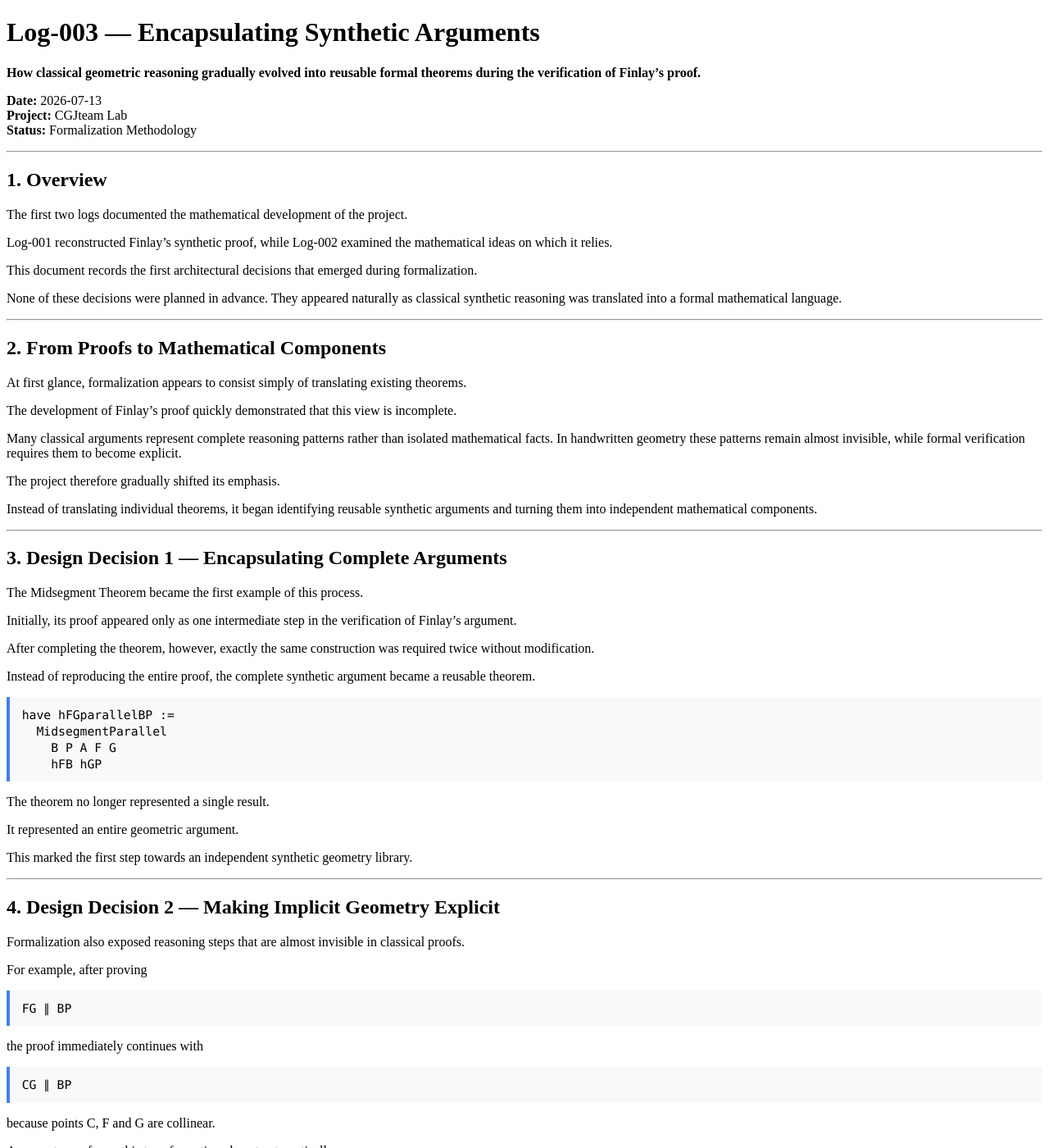
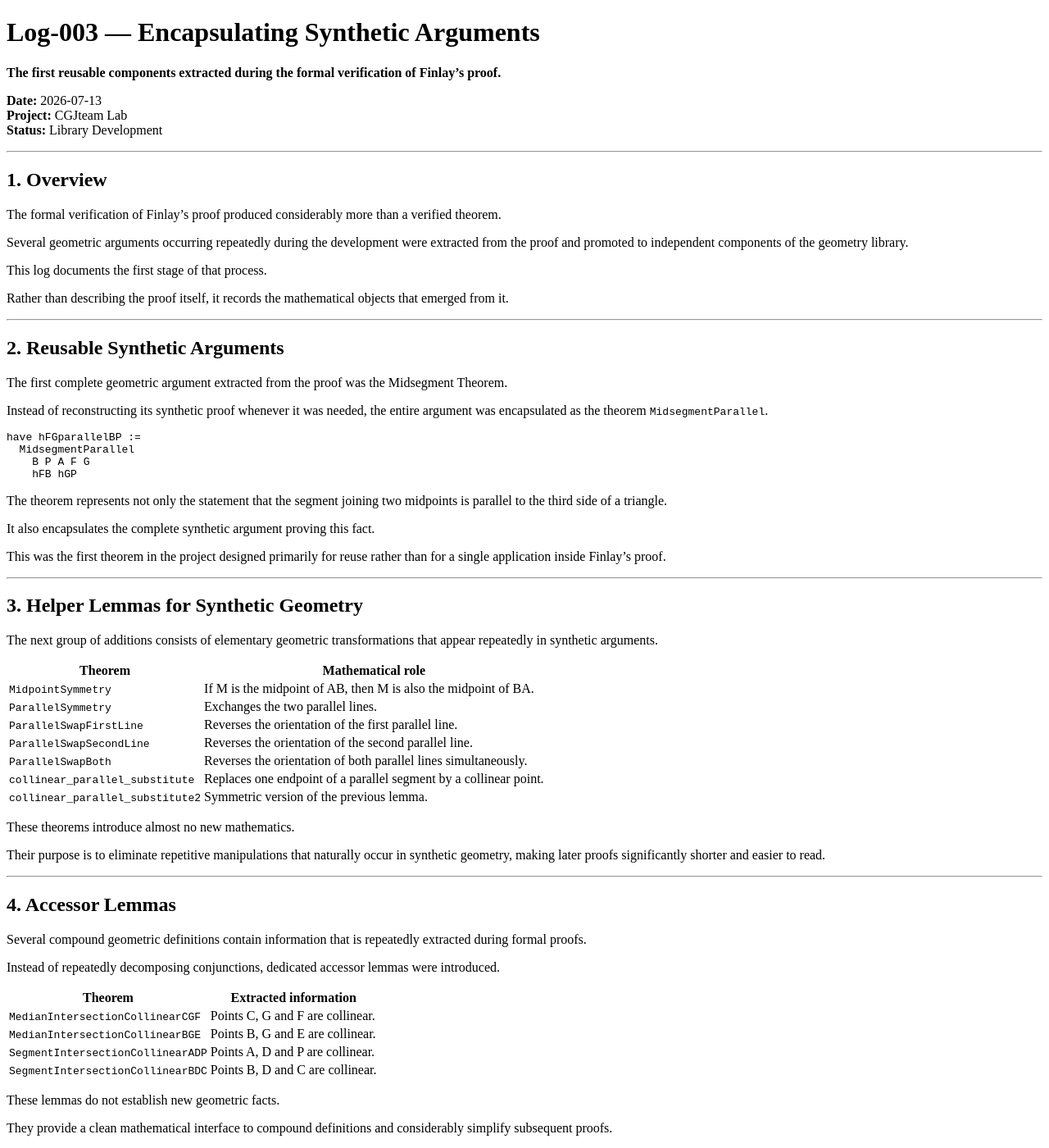
Before and after one commit to cgjteam/cgjteam.github.io, a Jekyll site: the page built from log-003.md, in a window 1280 px wide and 1400 px high. Shown: the whole window at 82% size. Built offline with Jekyll 4.4.1, drawn with Linux system fonts in a browser that asks for light colours; comment, search, counter and statistics services are not loaded; our own code applies the rules of GitHub Pages for plain Markdown files; some of the changed text lies outside the part shown.

Commit message:
Update log-003.md

````diff
--- a/log-003.md
+++ b/log-003.md
@@ -4,152 +4,152 @@
 
 # Log-003 — Encapsulating Synthetic Arguments
 
-**How classical geometric reasoning gradually evolved into reusable formal theorems during the verification of Finlay's proof.**
+**The first reusable components extracted during the formal verification of Finlay's proof.**
 
 **Date:** 2026-07-13
 **Project:** CGJteam Lab
-**Status:** Formalization Methodology
+**Status:** Library Development
 
 ---
 
 ## 1. Overview
 
-The first two logs documented the mathematical development of the project.
+The formal verification of Finlay's proof produced considerably more than a verified theorem.
 
-Log-001 reconstructed Finlay's synthetic proof, while Log-002 examined the mathematical ideas on which it relies.
+Several geometric arguments occurring repeatedly during the development were extracted from the proof and promoted to independent components of the geometry library.
 
-This document records the first architectural decisions that emerged during formalization.
+This log documents the first stage of that process.
 
-None of these decisions were planned in advance. They appeared naturally as classical synthetic reasoning was translated into a formal mathematical language.
+Rather than describing the proof itself, it records the mathematical objects that emerged from it.
 
 ---
 
-## 2. From Proofs to Mathematical Components
+## 2. Reusable Synthetic Arguments
 
-At first glance, formalization appears to consist simply of translating existing theorems.
+The first complete geometric argument extracted from the proof was the Midsegment Theorem.
 
-The development of Finlay's proof quickly demonstrated that this view is incomplete.
+Instead of reconstructing its synthetic proof whenever it was needed, the entire argument was encapsulated as the theorem `MidsegmentParallel`.
 
-Many classical arguments represent complete reasoning patterns rather than isolated mathematical facts. In handwritten geometry these patterns remain almost invisible, while formal verification requires them to become explicit.
-
-The project therefore gradually shifted its emphasis.
-
-Instead of translating individual theorems, it began identifying reusable synthetic arguments and turning them into independent mathematical components.
-
----
-
-## 3. Design Decision 1 — Encapsulating Complete Arguments
-
-The Midsegment Theorem became the first example of this process.
-
-Initially, its proof appeared only as one intermediate step in the verification of Finlay's argument.
-
-After completing the theorem, however, exactly the same construction was required twice without modification.
-
-Instead of reproducing the entire proof, the complete synthetic argument became a reusable theorem.
-
-<pre class="formal">
+```lean
 have hFGparallelBP :=
   MidsegmentParallel
     B P A F G
     hFB hGP
-</pre>
+```
 
-The theorem no longer represented a single result.
+The theorem represents not only the statement that the segment joining two midpoints is parallel to the third side of a triangle.
 
-It represented an entire geometric argument.
+It also encapsulates the complete synthetic argument proving this fact.
 
-This marked the first step towards an independent synthetic geometry library.
+This was the first theorem in the project designed primarily for reuse rather than for a single application inside Finlay's proof.
 
 ---
 
-## 4. Design Decision 2 — Making Implicit Geometry Explicit
+## 3. Helper Lemmas for Synthetic Geometry
 
-Formalization also exposed reasoning steps that are almost invisible in classical proofs.
+The next group of additions consists of elementary geometric transformations that appear repeatedly in synthetic arguments.
 
-For example, after proving
+| Theorem | Mathematical role |
+|---------|-------------------|
+| `MidpointSymmetry` | If M is the midpoint of AB, then M is also the midpoint of BA. |
+| `ParallelSymmetry` | Exchanges the two parallel lines. |
+| `ParallelSwapFirstLine` | Reverses the orientation of the first parallel line. |
+| `ParallelSwapSecondLine` | Reverses the orientation of the second parallel line. |
+| `ParallelSwapBoth` | Reverses the orientation of both parallel lines simultaneously. |
+| `collinear_parallel_substitute` | Replaces one endpoint of a parallel segment by a collinear point. |
+| `collinear_parallel_substitute2` | Symmetric version of the previous lemma. |
 
-<pre class="formal">
-FG ∥ BP
-</pre>
+These theorems introduce almost no new mathematics.
 
-the proof immediately continues with
-
-<pre class="formal">
-CG ∥ BP
-</pre>
-
-because points C, F and G are collinear.
-
-A geometer performs this transformation almost automatically.
-
-Formal verification required the transformation itself to become an independent theorem.
-
-<pre class="formal">
-have hCGparallelBP :=
-  collinear_parallel_substitute
-    F G C B P
-    ...
-</pre>
-
-Many similar lemmas gradually appeared.
-
-Although individually elementary, together they formed the connective layer joining the principal geometric theorems.
+Their purpose is to eliminate repetitive manipulations that naturally occur in synthetic geometry, making later proofs significantly shorter and easier to read.
 
 ---
 
-## 5. Design Decision 3 — Naming by Mathematics
+## 4. Accessor Lemmas
 
-Another important decision concerned theorem names.
+Several compound geometric definitions contain information that is repeatedly extracted during formal proofs.
 
-The earliest names naturally reflected the history of development.
+Instead of repeatedly decomposing conjunctions, dedicated accessor lemmas were introduced.
 
-<pre class="formal">
--- Early version
+| Theorem | Extracted information |
+|---------|-----------------------|
+| `MedianIntersectionCollinearCGF` | Points C, G and F are collinear. |
+| `MedianIntersectionCollinearBGE` | Points B, G and E are collinear. |
+| `SegmentIntersectionCollinearADP` | Points A, D and P are collinear. |
+| `SegmentIntersectionCollinearBDC` | Points B, D and C are collinear. |
 
-FinlayParallelogramStep
+These lemmas do not establish new geometric facts.
 
--- Current version
-
-ParallelogramDiagonalMidpoint
-</pre>
-
-The first name described where the theorem had been discovered.
-
-The second described where it belongs mathematically.
-
-This principle was gradually adopted throughout the library.
-
-As a consequence, the structure of the code increasingly reflected the structure of geometry rather than the chronology of the project.
+They provide a clean mathematical interface to compound definitions and considerably simplify subsequent proofs.
 
 ---
 
-## 6. Design Decision 4 — Discovering the Library
+## 5. Characterizing Parallelograms
 
-Perhaps the most unexpected observation was that the library itself was never designed.
+The formalization of Finlay's proof required the first systematic organization of the theory of parallelograms.
 
-It emerged naturally.
+Rather than treating a parallelogram as a single primitive notion, the library gradually introduced several complementary characterizations describing its fundamental geometric properties.
 
-Each completed proof suggested reusable arguments.
+| Theorem | Mathematical role |
+|---------|-------------------|
+| `ParallelogramParallelCharacterization` | A parallelogram is characterized by two pairs of opposite parallel sides. |
+| `ParallelogramCongruentCharacterizationPrim` | Opposite sides of a parallelogram are congruent. |
+| `ParallelogramDiagonalCharacterizationPrim` | The diagonals of a parallelogram bisect one another. |
+| `OnePairParallelCongruentRecognition` | Recognition theorem: one pair of opposite sides being both parallel and congruent is sufficient to recognize a parallelogram. |
 
-Each reusable argument became an independent theorem.
+These theorems represent the beginning of an independent theory of parallelograms.
 
-Each theorem strengthened the mathematical infrastructure available for subsequent developments.
-
-The architecture of the library therefore evolved directly from the mathematics.
+Although introduced while verifying Finlay's proof, they are no longer tied to that proof and are intended for general use throughout the geometry library.
 
 ---
 
-## 7. Outlook
+## 6. Transitional Theorems
 
-The first three logs describe three consecutive stages of the project.
+Not every theorem introduced during development has yet reached its final form.
 
-- **Log-001** documents Finlay's proof.
-- **Log-002** examines the mathematics supporting that proof.
-- **Log-003** records the formalization decisions that transformed recurring synthetic arguments into reusable mathematical components.
+One example is
 
-Future work will continue extending this emerging theory while preserving the synthetic character of the original geometry.
+```lean
+theorem FinlayParallelogramStep ...
+```
+
+whose purpose is to derive the midpoint of one diagonal from the parallelogram construction used in Finlay's argument.
+
+Although mathematically correct, the current name still reflects the historical origin of the theorem rather than its mathematical content.
+
+This theorem will eventually become part of the general theory of parallelograms and will most likely be renamed accordingly.
+
+Its presence documents an intermediate stage in the evolution of the library.
 
 ---
 
-*Document produced by CGJteam Lab. First architectural principles established.*
+## 7. Naming Policy
+
+The development described in this log naturally led to a revision of the naming policy.
+
+Whenever possible, theorem names are now chosen according to the mathematical theory to which they belong rather than the proof in which they were first discovered.
+
+This principle can already be observed throughout the library.
+
+For example,
+
+- `MidsegmentParallel` belongs to the theory of triangle midsegments,
+- `MidpointSymmetry` belongs to the theory of midpoints,
+- `ParallelSymmetry` belongs to the theory of parallelism,
+- characterization theorems belong to the theory of parallelograms.
+
+The long-term objective is for the library structure to mirror the organization of synthetic geometry itself.
+
+---
+
+## 8. Outlook
+
+The first version of the geometry library now contains considerably more than the formal verification of Finlay's proof.
+
+It already includes reusable synthetic arguments, helper lemmas, accessor lemmas and the first characterization theorems for parallelograms.
+
+Future development will continue extending these mathematical components into independent theories while reducing the amount of proof-specific code.
+
+---
+
+*Document produced by CGJteam Lab. First reusable components extracted from the formal verification of Finlay's proof.*
````
